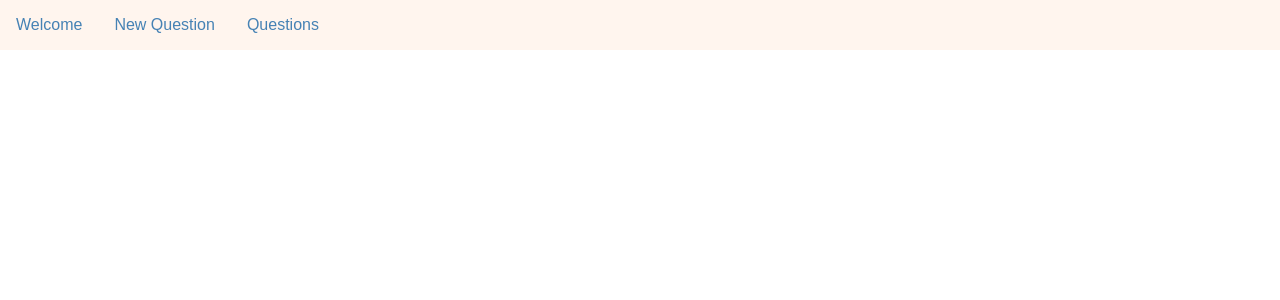
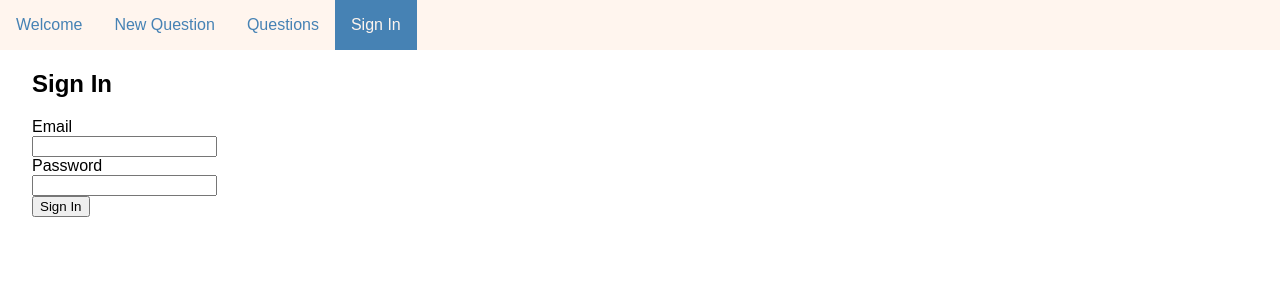
Before and after one commit to CodeCoreYVR/awesome-answers-react-may-2018, a React (Create React App) app: page /sign_in in a window 1280 px wide. Shown: the top 300 px of the page. Built offline with nearby package versions, Linux system fonts and the light colour scheme; no server answers.

Commit message:
Add demo for Sign In Page

```diff
--- a/src/components/App.jsx
+++ b/src/components/App.jsx
@@ -8,6 +8,7 @@ import QuestionIndexPage from "./QuestionIndexPage";
 import QuestionShowPage from "./QuestionShowPage";
 import QuestionNewPage from "./QuestionNewPage";
 import WelcomePage from "./WelcomePage";
+import SignInPage from "./SignInPage";
 
 const App = props => {
   return (
@@ -19,6 +20,7 @@ const App = props => {
           <Route path="/questions" exact component={QuestionIndexPage} />
           <Route path="/questions/new" exact component={QuestionNewPage} />
           <Route path="/questions/:id" component={QuestionShowPage} />
+          <Route path="/sign_in" component={SignInPage} />
         </Switch>
       </div>
     </Router>
--- a/src/components/NavBar.jsx
+++ b/src/components/NavBar.jsx
@@ -14,6 +14,9 @@ const NavBar = props => {
       <NavLink exact to="/questions">
         Questions
       </NavLink>
+      <NavLink className="supports-classname" exact to="/sign_in">
+        Sign In
+      </NavLink>
     </nav>
   );
 };
--- /dev/null
+++ b/src/components/SignInPage.jsx
@@ -0,0 +1,64 @@
+import React, { Component } from "react";
+import Session from "../requests/session";
+
+class SignInPage extends Component {
+  constructor(props) {
+    super(props);
+
+    this.state = {
+      errorMessage: undefined
+    };
+
+    this.createSession = this.createSession.bind(this);
+  }
+
+  createSession(event) {
+    event.preventDefault();
+    const { currentTarget } = event;
+
+    const formData = new FormData(currentTarget);
+
+    Session.create({
+      email: formData.get("email"),
+      password: formData.get("password")
+    }).then(data => {
+      console.log(data);
+
+      if (data.status === 404) {
+        this.setState({
+          errorMessage: "Invalid username or password"
+        });
+      } else {
+        // SignInPage gets access to the "history" prop,
+        // because it is being rendered by a Route component.
+        // (i.e. <Route path="/" component={SignInPage} />)
+        this.props.history.push("/");
+      }
+    });
+  }
+
+  render() {
+    const { errorMessage } = this.state;
+    return (
+      <main>
+        <h2>Sign In</h2>
+        <form onSubmit={this.createSession}>
+          {errorMessage ? <p>{errorMessage}</p> : null}
+          <div>
+            <label htmlFor="email">Email</label> <br />
+            <input type="text" name="email" id="email" />
+          </div>
+
+          <div>
+            <label htmlFor="password">Password</label> <br />
+            <input type="password" name="password" id="password" />
+          </div>
+
+          <input type="submit" value="Sign In" />
+        </form>
+      </main>
+    );
+  }
+}
+
+export default SignInPage;
--- a/src/index.js
+++ b/src/index.js
@@ -1,11 +1,8 @@
 import React from "react";
 import ReactDOM from "react-dom";
 import "./index.css";
-import Session from "./requests/session";
 import registerServiceWorker from "./registerServiceWorker";
 import App from "./components/App";
 
-Session.create({ email: "js@winterfell.gov", password: "supersecret" });
-
 ReactDOM.render(<App />, document.getElementById("root"));
 registerServiceWorker();
--- /dev/null
+++ b/src/requests/config.js
@@ -0,0 +1,6 @@
+// import { HOST, BASE_URL } from ".../requests/config";
+export const HOST = "localhost:3000";
+export const API_BASE = "/api/v1";
+export const BASE_URL = `http://${HOST}${API_BASE}`;
+
+// export { HOST, API_BASE, BASE_URL };
--- a/src/requests/question.js
+++ b/src/requests/question.js
@@ -1,6 +1,4 @@
-const HOST = "localhost:3000";
-const API_BASE = "/api/v1";
-const BASE_URL = `http://${HOST}${API_BASE}`;
+import { BASE_URL } from "./config";
 
 const Question = {
   all() {
--- a/src/requests/session.js
+++ b/src/requests/session.js
@@ -1,6 +1,4 @@
-const HOST = "localhost:3000";
-const API_BASE = "/api/v1";
-const BASE_URL = `http://${HOST}${API_BASE}`;
+import { BASE_URL } from "./config";
 
 const Session = {
   create(params) {
```
